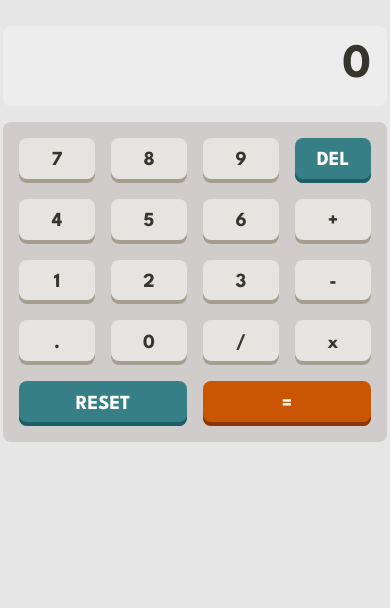
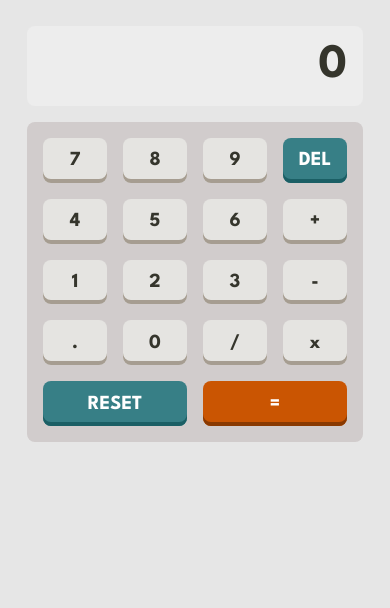
Before and after one commit to princemuel/unocalc, a website built with Vite: page client/index.html in a window 390 px wide. Shown: the part 236-844 px from the top of the page. Built offline with nearby package versions, Linux system fonts and the light colour scheme; some packages are replaced by stand-ins of ours.

Commit message:
fix: resolve padding issue on mobile screens
Signed-off-by: Prince Muel <vansomecsam@gmail.com>

```diff
--- a/client/index.html
+++ b/client/index.html
@@ -55,7 +55,7 @@
   <body
     class="antialiased font-sans h-screen supports-[height:100svh]:h-svh grid place-items-center bg-marine-300 dark:bg-prussian-500 neon:bg-lilac-500"
   >
-    <main class="w-full max-w-sm sm:max-w-lg mx-auto">
+    <main class="w-full px-6 max-w-sm sm:max-w-lg mx-auto">
       <section class="grid grid-rows-[1fr_1fr_4fr] gap-4">
         <header class="flex items-center justify-between">
           <div class="">
```
